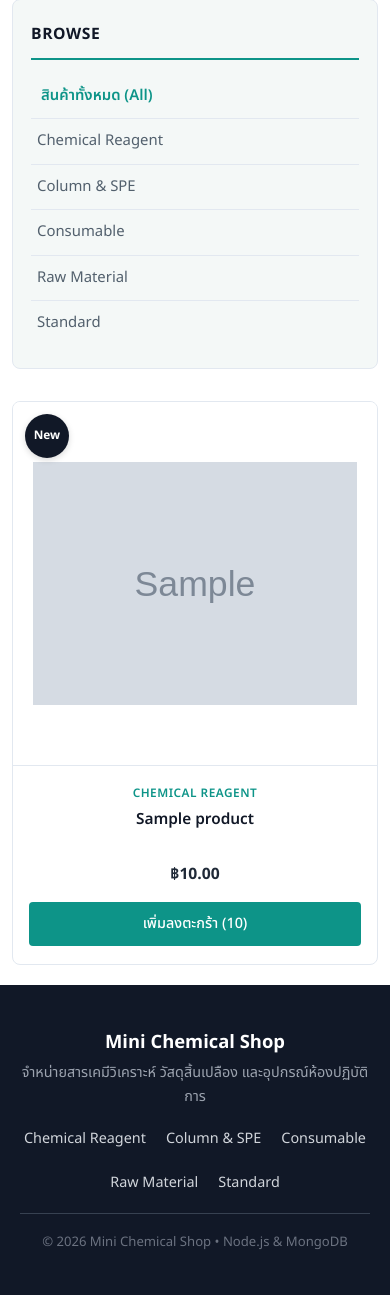
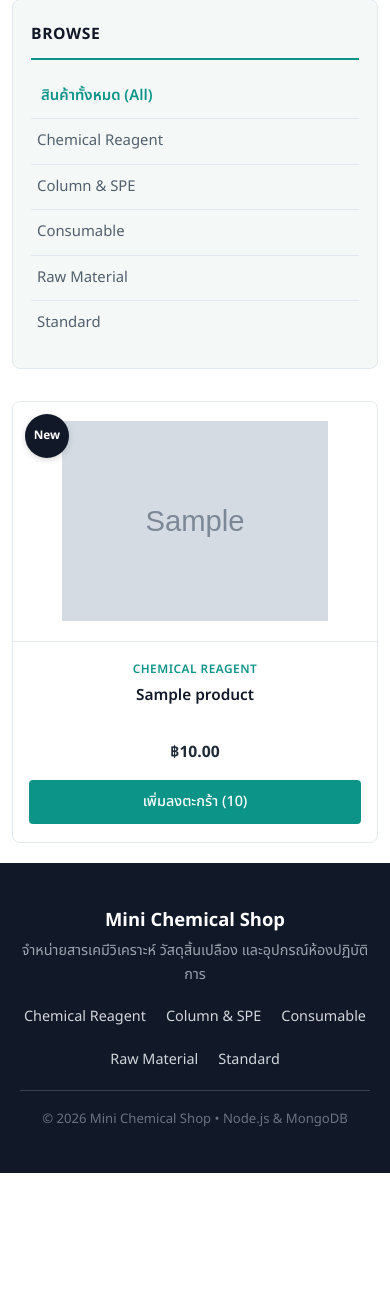
Before and after one commit to kkarekwankwan45/mini-chemicalshop-mongodp, a Node server app: page / in a window 390 px wide. Shown: the part 1112-2407 px from the top of the page. After the commit the page ends 2285 px from the top, so only its background shows below. Run offline with Node 20, Linux system fonts and the light colour scheme; tables that the repository leaves empty hold one stand-in row (values such as "Sample post"); grey boxes marked "Sample" are stand-in pictures; some libraries are stand-ins or nearby versions.

Commit message:
Fix product card image height alignment

```diff
--- a/public/style.css
+++ b/public/style.css
@@ -1358,5 +1358,45 @@ a.product-image-wrap {
     padding: 0 12px 16px;
   }
 }
+  /* =========================================
+   Fix: คุมขนาดกล่องรูปภาพและรูปขวดสารเคมีให้สูงเท่ากันทุกการ์ด
+   ========================================= */
+.product-image-wrap,
+a.product-image-wrap {
+  width: 100%;
+  height: 240px !important; /* บังคับความสูงกล่องรูปภาพทุกใบให้เท่ากัน */
+  aspect-ratio: auto;
+  padding: 16px;
+  background-color: #ffffff;
+  border-bottom: 1px solid var(--border-color);
+  display: flex;
+  align-items: center;
+  justify-content: center;
+  overflow: hidden;
+}
 
+.product-image-wrap img,
+a.product-image-wrap img {
+  width: auto !important;
+  height: auto !important;
+  max-width: 100% !important;
+  max-height: 200px !important; /* จำกัดความสูงรูปไม่ให้ยืดดันกรอบ */
+  object-fit: contain;
 }
+
+/* จัดให้ชื่อสินค้าและราคาเรียงแนวเดียวกันทุกคอลัมน์ */
+.product-info {
+  display: flex;
+  flex-direction: column;
+  justify-content: space-between;
+  flex: 1;
+}
+
+.product-title {
+  min-height: 2.9em;
+  display: -webkit-box;
+  -webkit-line-clamp: 2;
+  -webkit-box-orient: vertical;
+  overflow: hidden;
+}
+}
--- a/views/shop/detail.ejs
+++ b/views/shop/detail.ejs
@@ -19,7 +19,7 @@
       <% if (product.isNewProduct) { %><span class="badge badge-new">New</span><% } %>
     </div>
     <img
-      src="<%= product.imageUrl || 'https://via.placeholder.com/450x450?text=Chemical+Product' %>"
+      src="<%= product.imageUrl || 'https://static.vecteezy.com/system/resources/thumbnails/039/302/250/small_2x/ai-generated-back-to-school-science-lab-excitement-highlight-the-excitement-of-a-science-experiment-in-a-laboratory-setting-background-image-generative-ai-photo.jpg' %>"
       alt="<%= product.name %>"
     />
   </div>
```
